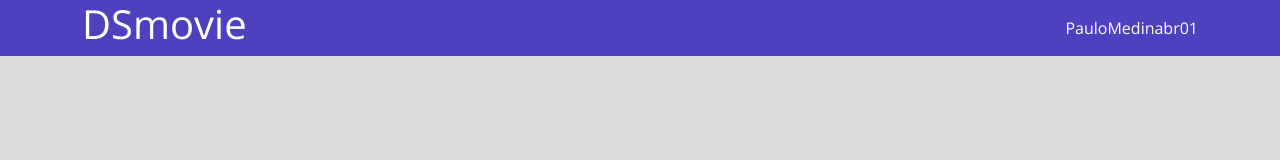
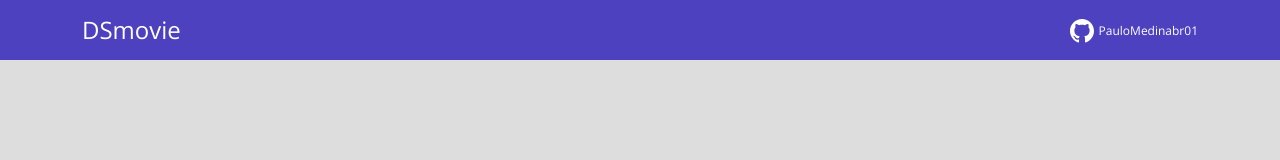
Before and after one commit to PauloMedinabr01/dsmovie, a plain HTML site: page index.html in a window 1280 px wide. Drawn offline with nearby package versions, Linux system fonts and the light colour scheme.

Commit message:
Barra superior parte 2

```diff
--- a/css/styles.css
+++ b/css/styles.css
@@ -1,17 +1,30 @@
 @import url('https://fonts.googleapis.com/css2?family=Open+Sans:wght@300;400;700&display=swap');
+
+:root {
+    --bg-gray: #ddd;
+    --color-primary: #4D41C0;
+    --white: #FFFFFF
+}
 
 *{
     box-sizing: border-box;
     font-family: 'Open Sans', sans-serif;
 }
 
+h1, h2, h3, h4, h5, h6 {
+    margin: 0;
+}
+
 html, body {
-    background-color: #ddd;
+    background-color: var(--bg-gray);
 }
 
 header {
-    background-color: #4D41C0;
-    color: #FFFFFF;
+    background-color: var(--color-primary);
+    color: var(--white);
+    height: 60px;
+    display: flex;
+    align-items: center;
 }
 
 nav {
@@ -20,7 +33,27 @@ nav {
     justify-content: space-between;
 }
 
+nav h1 {
+    font-size:  24px;
+    font-weight: 700px ;
+}
+
+nav a {
+    font-size: 12px;
+    font-weight: 400;
+
+}
+
 a, a:hover {
     text-decoration: none;
     color: unset
 }
+
+.dsmovie-contact-container {
+    display: flex;
+    align-items: center;
+}
+
+.dsmovie-contact-container img {
+    margin-right: 10px;
+}
--- a/index.html
+++ b/index.html
@@ -1,23 +1,31 @@
 <!DOCTYPE html>
 <html lang="pt-br">
+
 <head>
     <meta charset="UTF-8">
     <meta http-equiv="X-UA-Compatible" content="IE=edge">
     <meta name="viewport" content="width=device-width, initial-scale=1.0">
     <title>DSmovie</title>
 
-    <link href="https://cdn.jsdelivr.net/npm/bootstrap@5.1.3/dist/css/bootstrap.min.css" rel="stylesheet" integrity="sha384-1BmE4kWBq78iYhFldvKuhfTAU6auU8tT94WrHftjDbrCEXSU1oBoqyl2QvZ6jIW3" crossorigin="anonymous">
+    <link href="https://cdn.jsdelivr.net/npm/bootstrap@5.1.3/dist/css/bootstrap.min.css" rel="stylesheet"
+        integrity="sha384-1BmE4kWBq78iYhFldvKuhfTAU6auU8tT94WrHftjDbrCEXSU1oBoqyl2QvZ6jIW3" crossorigin="anonymous">
 
     <link rel="stylesheet" href="css/styles.css">
 
 </head>
+
 <body>
     <header>
         <nav class="container">
             <h1>DSmovie</h1>
-            <a href="https://github.com/PauloMedinabr01/dsmovie/commits/main">PauloMedinabr01</a>
+            <div>
+                <img src="img/github.svg" alt="Github">
+                <a href="https://github.com/PauloMedinabr01/dsmovie/commits/main">PauloMedinabr01</a>
+
+            </div>
         </nav>
     </header>
 
 </body>
+
 </html>
```
Also changed, not shown: img/github.svg (added).
